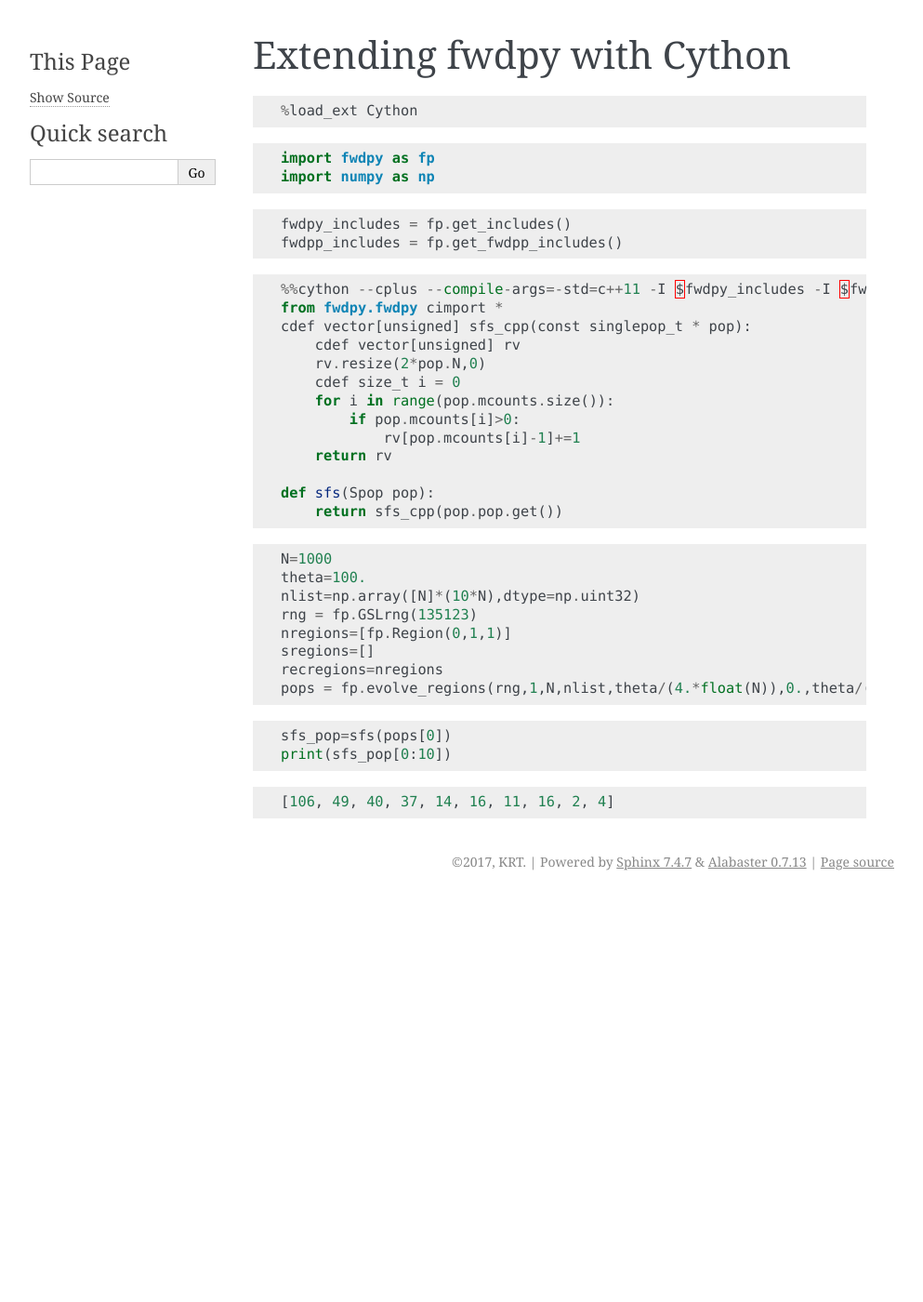
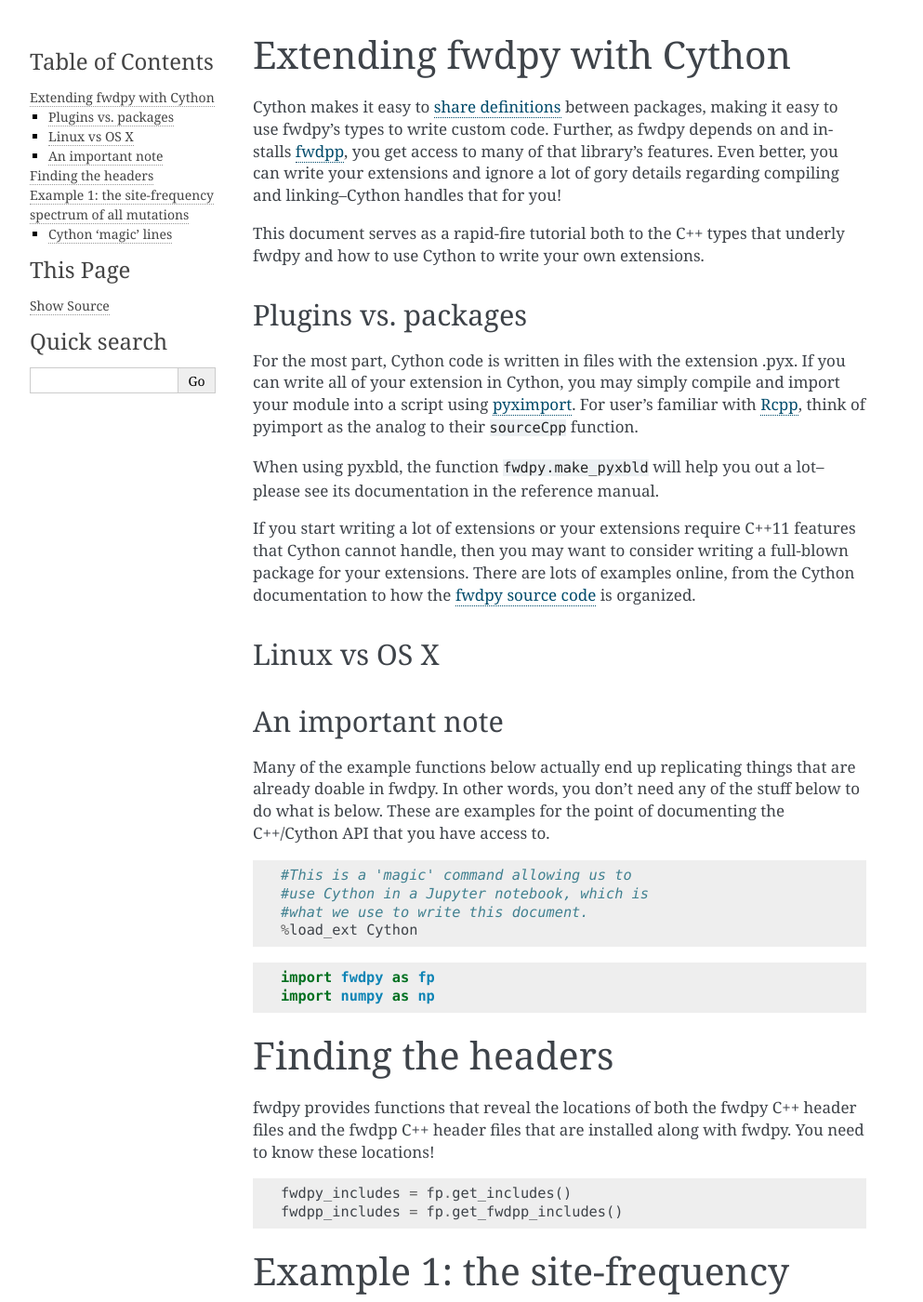
Before and after one commit to molpopgen/fwdpy, a Sphinx documentation site: the page built from docs/examples/cython/WritingExtensions.rst, in a window 1280 px wide and 1400 px high. Shown: the whole window at 93% size, without its empty margins (148-1141 px from the left). Built offline with Sphinx 7.4.7, drawn with Linux system fonts in a browser that asks for light colours; formulas are drawn with MathJax 3; some of the changed text lies outside the part shown.

Commit message:
more text in WritingExtensions

```diff
--- a/docs/examples/cython/WritingExtensions.rst
+++ b/docs/examples/cython/WritingExtensions.rst
@@ -2,8 +2,53 @@
 Extending fwdpy with Cython
 ===========================
 
+Cython makes it easy to `share
+definitions <http://docs.cython.org/en/latest/src/userguide/sharing_declarations.html>`__
+between packages, making it easy to use fwdpy's types to write custom
+code. Further, as fwdpy depends on and installs
+`fwdpp <https://molpopgen.github.io/fwdpp>`__, you get access to many of
+that library's features. Even better, you can write your extensions and
+ignore a lot of gory details regarding compiling and linking--Cython
+handles that for you!
+
+This document serves as a rapid-fire tutorial both to the C++ types that
+underly fwdpy and how to use Cython to write your own extensions.
+
+Plugins vs. packages
+--------------------
+
+For the most part, Cython code is written in files with the extension
+.pyx. If you can write all of your extension in Cython, you may simply
+compile and import your module into a script using
+`pyximport <http://cython.readthedocs.io/en/latest/src/reference/compilation.html>`__.
+For user's familiar with `Rcpp <http://rcpp.org>`__, think of pyimport
+as the analog to their ``sourceCpp`` function.
+
+When using pyxbld, the function ``fwdpy.make_pyxbld`` will help you out
+a lot--please see its documentation in the reference manual.
+
+If you start writing a lot of extensions or your extensions require
+C++11 features that Cython cannot handle, then you may want to consider
+writing a full-blown package for your extensions. There are lots of
+examples online, from the Cython documentation to how the `fwdpy source
+code <http://github.com/molpopgen/fwdpy>`__ is organized.
+
+Linux vs OS X
+-------------
+
+An important note
+-----------------
+
+Many of the example functions below actually end up replicating things
+that are already doable in fwdpy. In other words, you don't need any of
+the stuff below to do what is below. These are examples for the point of
+documenting the C++/Cython API that you have access to.
+
 .. code:: python
 
+    #This is a 'magic' command allowing us to
+    #use Cython in a Jupyter notebook, which is
+    #what we use to write this document.
     %load_ext Cython
 
 .. code:: python
@@ -11,26 +56,107 @@ Extending fwdpy with Cython
     import fwdpy as fp
     import numpy as np
 
+Finding the headers
+===================
+
+fwdpy provides functions that reveal the locations of both the fwdpy C++
+header files and the fwdpp C++ header files that are installed along
+with fwdpy. You need to know these locations!
+
 .. code:: python
 
     fwdpy_includes = fp.get_includes()
     fwdpp_includes = fp.get_fwdpp_includes()
 
+Example 1: the site-frequency spectrum of all mutations
+=======================================================
+
+The first function that we will write will calculate the
+site-frequency-spectrum (SFS) of the entire population. We impose the
+following constraints to keep things simple:
+
+-  We will only process single-deme objects (type fwdpy.Spop).
+
+Cython 'magic' lines
+--------------------
+
+Every Cython code block in this document begins with a line starting
+"%%cython". That's another 'magic' command for the Jupyter notebooks. It
+contains info needed to compile each code block. You can basically
+ignore that.
+
+On to our code for the SFS
+
 .. code:: python
 
     %%cython --cplus --compile-args=-std=c++11 -I $fwdpy_includes -I $fwdpp_includes -l sequence -l gsl -l gslcblas
+    #Import all Cython symbols defined
+    #in fwdpy's main module
     from fwdpy.fwdpy cimport *
+    import numpy as np
+    #Now, we define a C++ function that:
+    #1. Takes the C++ representation as an argument
+    #2. Returns a C++ vector of unsigned integers
     cdef vector[unsigned] sfs_cpp(const singlepop_t * pop):
+        #declare our return value.
+        #This is a standard C++ vector.
+        #The C++ vector is imported as a
+        #side-effect of cimporting fwdpp's
+        #Cython API
         cdef vector[unsigned] rv
+        #For a population of N diploids,
+        #there are N bins in the SFS
+        #(including fixations, which
+        #we don't deal with here).
+        #So we initialize the return
+        #value to 2N zeroes
         rv.resize(2*pop.N,0)
+
+        #i is a dummy variable
         cdef size_t i = 0
+        #A population contains a
+        #vector[unsigned] that represents
+        #the count (no. occurrences) of
+        #every mutation.  Warning: it also
+        #conatains mutations with a count of
+        #0 (zero) because fwdpp internally
+        #puts new variants in those spaces...
         for i in range(pop.mcounts.size()):
+            #...so we check that
+            #a mutation's count
+            #is nonzero...
             if pop.mcounts[i]>0:
+                #...and increment our return value
+                #accordingly.
                 rv[pop.mcounts[i]-1]+=1
+        #Return the SFS to Python
         return rv
 
     def sfs(Spop pop):
-        return sfs_cpp(pop.pop.get())
+        """
+        This is the Python function that will return the
+        SFS for a fwdpy.Spop object.
+
+        Note that we can specify the argument type in the
+        "def" line.
+
+        This docstring can be processed by Sphinx, and so
+        we use Sphinx grammar for documenting the params,
+        and we make sure to provide a link to the documentation
+        of the parameter's expected type:
+
+        :param pop: A :class:`fwdpy.fwdpy.Spop`
+
+        :return: The site-frequency spectrum for pop
+
+        :rtype: numpy.array with dtype numpy.uint32
+        """
+        #Here, we call our Cython function.
+        #The fwdpy.Spop type contains a
+        #std::unique_ptr[singlepop_t] object
+        #called "pop".  So, we send the raw pointer
+        #to our Cython function:
+        return np.array(sfs_cpp(pop.pop.get()),dtype=np.uint32)
 
 .. code:: python
 
@@ -51,4 +177,14 @@ Extending fwdpy with Cython
 
 .. parsed-literal::
 
-    [106, 49, 40, 37, 14, 16, 11, 16, 2, 4]
+    [106  49  40  37  14  16  11  16   2   4]
+
+
+.. code:: python
+
+    print(type(sfs_pop))
+
+
+.. parsed-literal::
+
+    <type 'numpy.ndarray'>
```
Also changed, not shown: other parts of docs/examples/cython/WritingExtensions.rst (+1 -1 lines), docs/examples/cython/WritingExtensions.md (+102 -3 lines), 1 other file.
